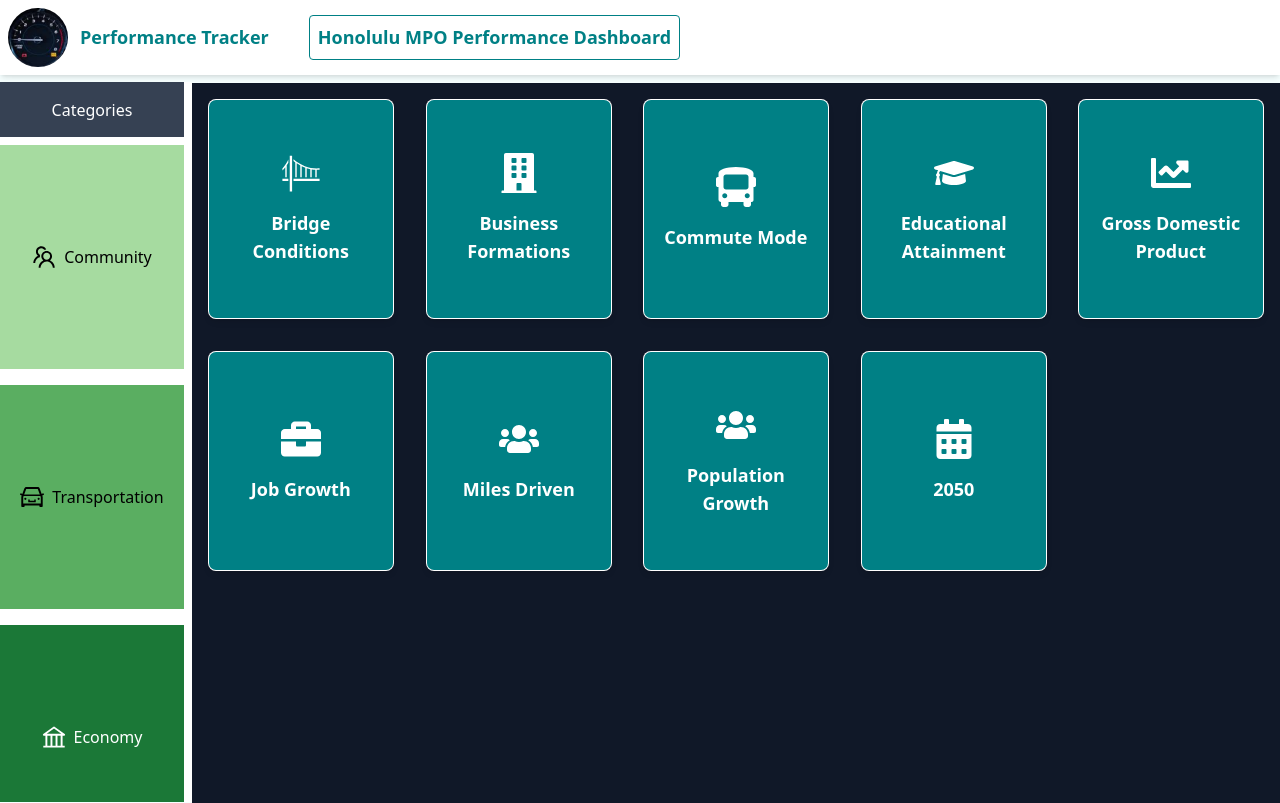
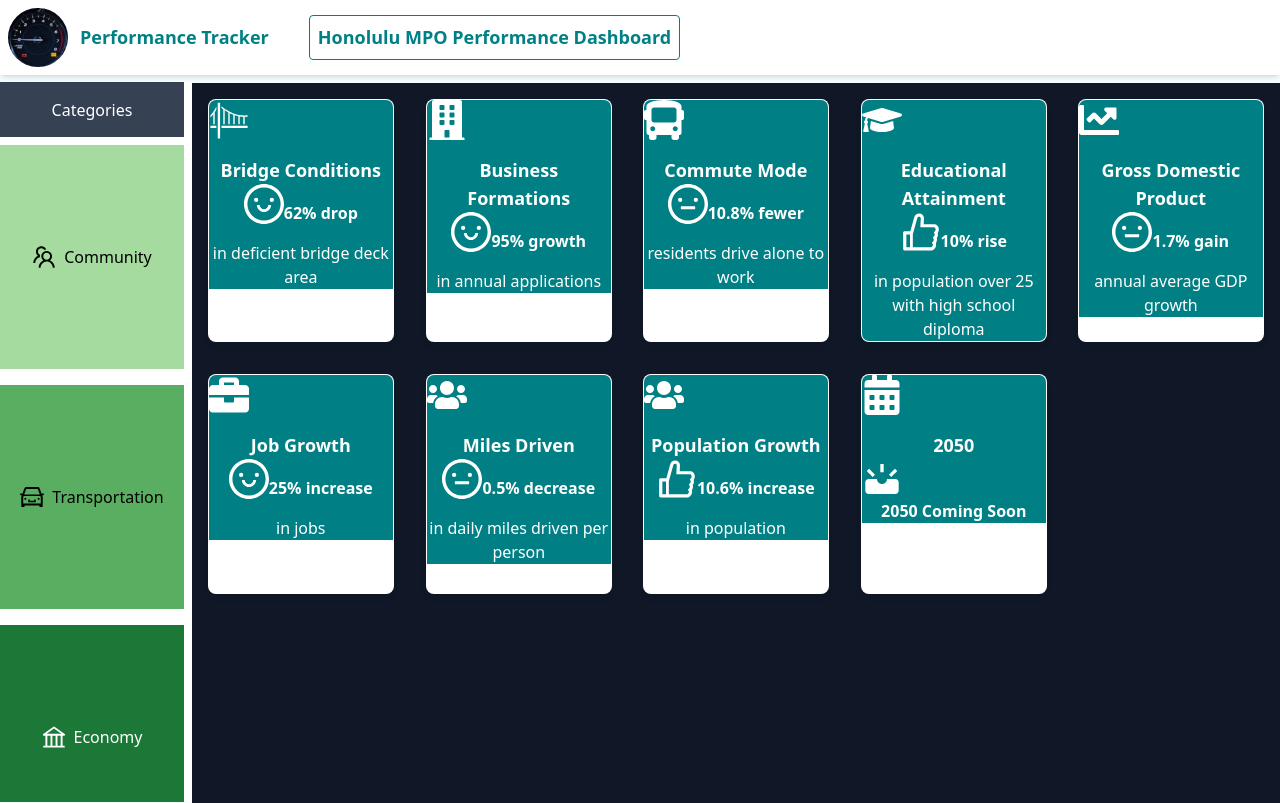
Before and after one commit to elishaadamu/minimal-dash, a React (Vite) app: page / in a window 1280 px wide. Built offline with nearby package versions, Linux system fonts and the light colour scheme.

Commit message:
first commit

```diff
--- a/src/App.css
+++ b/src/App.css
@@ -36,25 +36,8 @@
   height: 100%;
 }
 
-.flip-card-front,
-.flip-card-back {
-  position: absolute;
-  width: 100%;
-  height: 100%;
-  display: flex;
-  flex-direction: column;
-  align-items: center;
-  justify-content: center;
-  padding: 1.5rem 1rem;
-}
-
 .flip-card-front {
   opacity: 1;
-}
-
-.flip-card-back {
-  opacity: 0;
-  visibility: hidden;
 }
 
 .layout-item:hover .flip-card-front {
@@ -62,11 +45,6 @@
   visibility: hidden;
 }
 
-.layout-item:hover .flip-card-back {
-  opacity: 1;
-  visibility: visible;
-}
-
 label {
   font-weight: 600;
   color: #ffffff !important;
```
